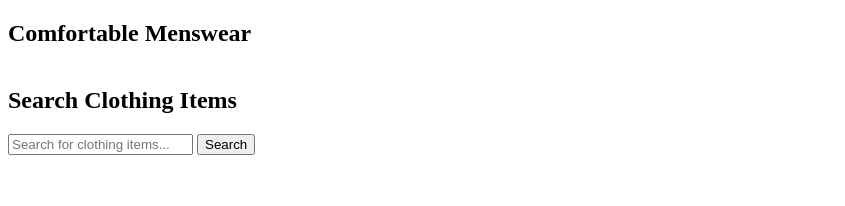
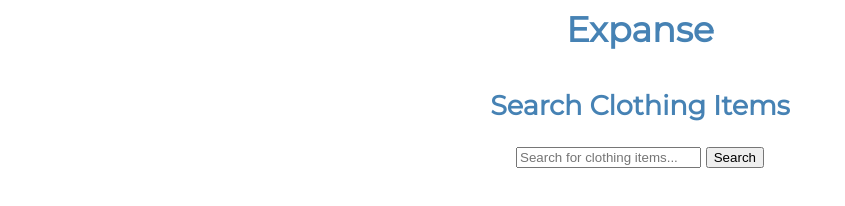
Before and after one commit to paulmatdonovan/phase-1-project, a plain HTML site: page index.html in a window 1280 px wide. Shown: the whole page, without its empty margins (0-845 px from the left). Drawn offline with Linux system fonts and the light colour scheme; no server answers.

Commit message:
changesProducts

```diff
--- a/index.html
+++ b/index.html
@@ -5,15 +5,16 @@
     <meta charset="UTF-8">
     <meta name="viewport" content="width=device-width, initial-scale=1.0">
     <title>Menswear Comfort</title>
+    <link href='https://fonts.googleapis.com/css?family=Montserrat' rel='stylesheet'>
     <link rel="stylesheet" href="style.css">
     <script defer src="index.js"></script>
 
 </head>
 
 <body>
-    <h2 class="">Comfortable Menswear</h2>
+    <h2 class="heading">Expanse</h2>
     <div id="container">
-        <!-- contains the procuts added from JSON server -->
+        <!-- contains the products added from JSON server -->
         <ul id="product-list" class="cards">
 
         </ul>
@@ -21,10 +22,11 @@
     <!-- <button id="fetch-button">Fetch</button> -->
 
 
-    <h2>Search Clothing Items</h2>
-    <input type="text" id="search-input" placeholder="Search for clothing items...">
-    <button id="searchButton">Search</button>
-
+    <div class="clothes-search">
+        <h2>Search Clothing Items</h2>
+        <input type="text" id="search-input" placeholder="Search for clothing items...">
+        <button id="searchButton">Search</button>
+    </div>
 
 
 </body>
--- a/style.css
+++ b/style.css
@@ -1,15 +1,34 @@
 /* #container {
-    max-width: 1100;
-    margin: auto;
     display: flex;
     flex-direction: row;
     align-items: center;
 } */
+body {
+    font-family: 'Montserrat';
+}
+
+.heading {
+    text-align: center;
+    margin: auto;
+    max-width: 1100px;
+    font-size: 35px;
+    color: steelblue;
+
+}
+
+.clothes-search {
+    text-align: center;
+    margin: auto;
+    max-width: 1100;
+    font-size: 18px;
+    color: steelblue;
+}
 
 #container {
-    max-width: 1300px;
+    text-align: center;
     margin: auto;
-
+    /* max-width: 1100px;
+    height: 1500px; */
 
 
 }
@@ -44,10 +63,8 @@ ul {
     display: flex;
     flex-direction: row;
 
-
 }
 
 .buttons {
     margin: 7px 0 7px 0;
-
 }
```
Also changed, not shown: db.json (+9 -9 lines).
